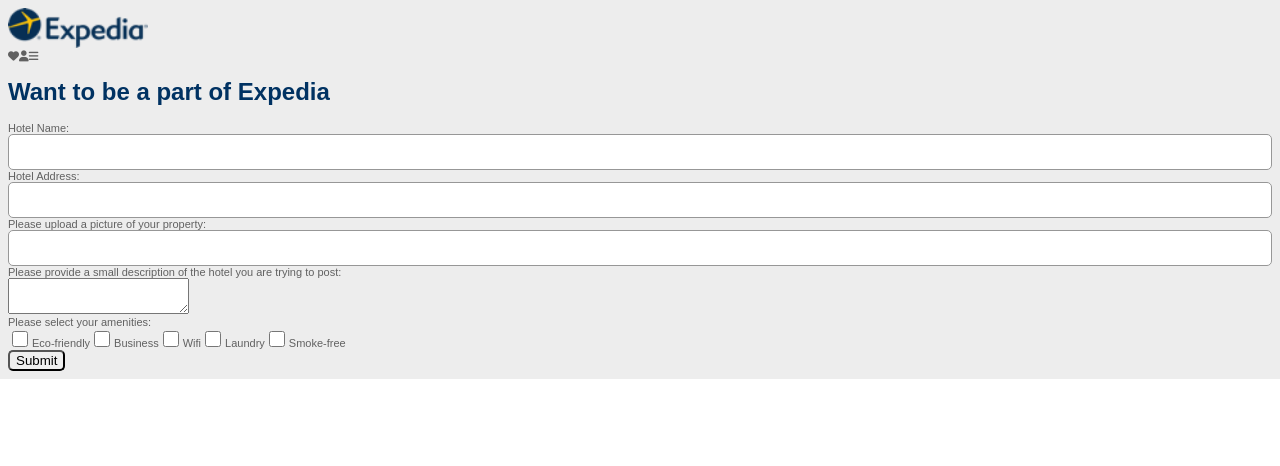
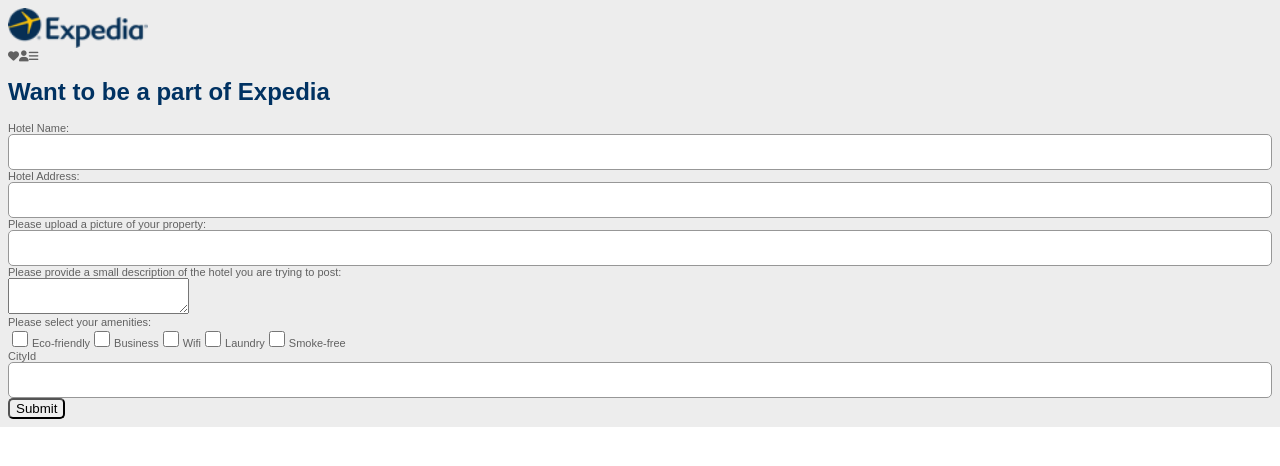
Before and after one commit to jngong/expedia-eco, a React (Create React App) app in the folder client/: page /admin in a window 1280 px wide. Shown: the top 466 px of the page. Built offline with nearby package versions, Linux system fonts and the light colour scheme.

Commit message:
got admin form working and adding new hotels.

```diff
--- a/client/src/components/routes/Admin.jsx
+++ b/client/src/components/routes/Admin.jsx
@@ -17,7 +17,8 @@ class Admin extends Component {
                 wifi: false,
                 business: false,
                 laundry: false,
-                smoke_free: false
+                smoke_free: false,
+                cityId: ''
             },
             createdHotel: null
         }
@@ -51,7 +52,7 @@ class Admin extends Component {
         axios({
             url: 'http://localhost:3001/hotels',
             method: 'POST',
-            data: { hotel: this.state.hotel }
+            data: this.state.hotel
         })
         .then(res => this.setState({ createdHotel: res.data.hotel }))
         .catch(console.error)
@@ -59,14 +60,15 @@ class Admin extends Component {
 
     render() {
         if (this.state.createdHotel) {
-            return <Redirect to={`http://localhost:3001/hotels/${this.state.createdHotel.id}`} />
+            console.log(this.state.createdHotel)
+            return <Redirect to={`/`} />
         }
-        console.log(this.state.data)
+
         return(
                 <AdminForm
                     hotel={this.state.hotel}
                     handleChange={this.handleChange}
-                    handleSubmit={this.handleSubmit}
+                    handleSubmit={this.submitHotel}
                     handleCheckboxChange={this.handleCheckboxChange}
 
 
--- a/client/src/components/shared/AdminForm.jsx
+++ b/client/src/components/shared/AdminForm.jsx
@@ -69,7 +69,7 @@ class AdminForm extends Component {
                         onChange={this.props.handleCheckboxChange}
                         />
 
-                        <label for='eco_friendly'>Eco-friendly</label>
+                        <label>Eco-friendly</label>
                         <input
                         type='checkbox'
                         name='business'
@@ -104,6 +104,14 @@ class AdminForm extends Component {
 
                     </label>
                     <br/>
+                    <label>CityId</label>
+                    <input
+                    type='text'
+                    name='cityId'
+                    onChange={this.props.handleChange}
+                    value={this.props.hotel.cityId}
+                    />
+                    <br/>
                     <input type='submit' onSubmit={this.props.submitHotel} />
                 </form>
             </div>
```
